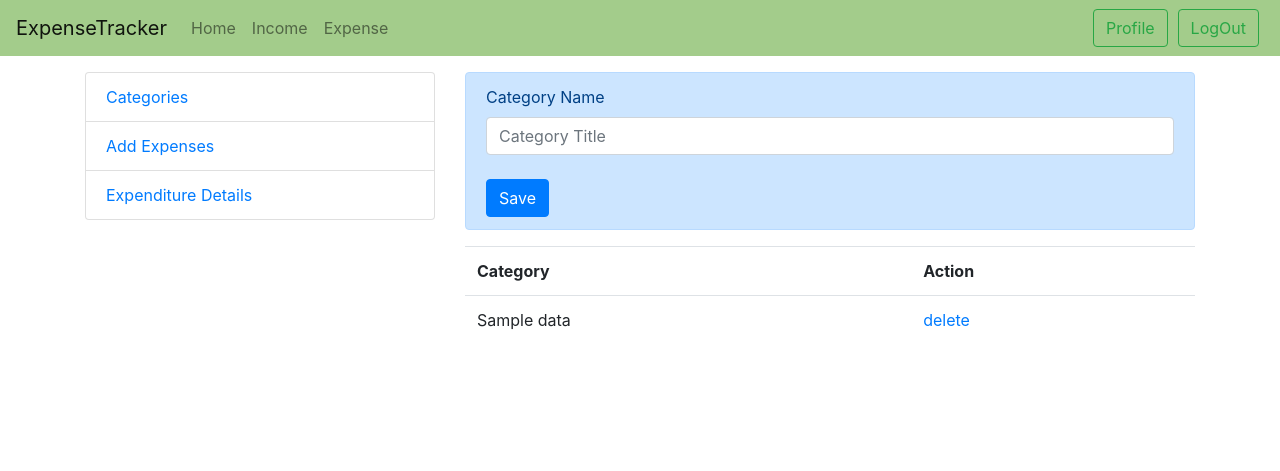
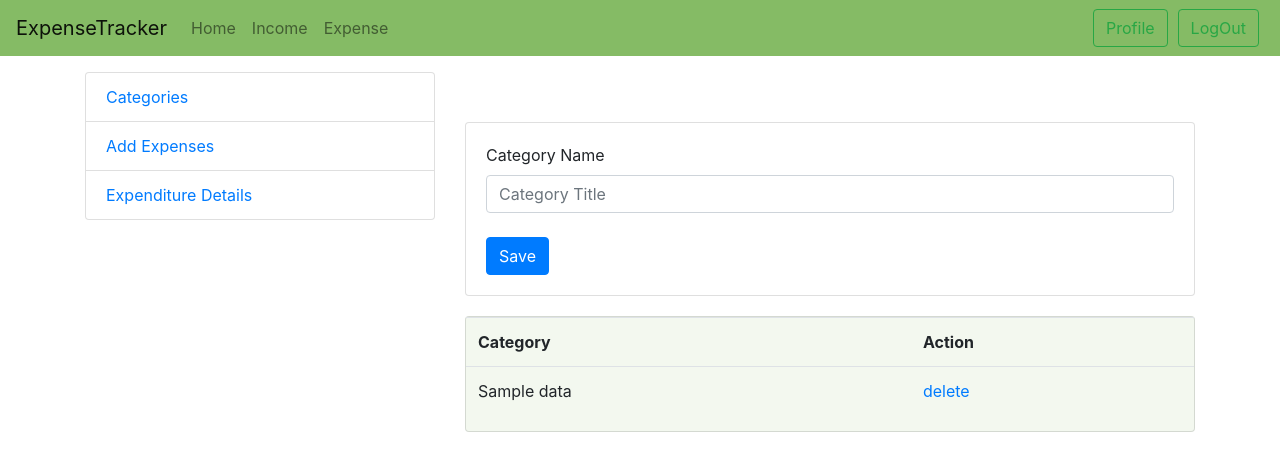
Before and after one commit to Sujeet9271/mtrack, a Django app: template templates/expenses/exp_category.html in a window 1280 px wide. Shown: the top 471 px of the page. Run offline with Django 3.2, Linux system fonts and the light colour scheme; the template is opened without the code that fills it: most values are stand-ins (such as "Sample title", 1, 10 or a date in 2020); some libraries are stand-ins or nearby versions.

Commit message:
Some UI fixes

```diff
--- a/templates/account/dashboard.html
+++ b/templates/account/dashboard.html
@@ -20,7 +20,7 @@ body {
 </head>
 <body>
 
-    <nav class="navbar navbar-expand-lg navbar-light" style="background-color:#85bb65; background: rgba(133, 187, 101, 0.75);">
+    <nav class="navbar sticky-top navbar-expand-lg navbar-light" style="background-color:#85bb65; background: rgba(133, 187, 101);">
         <a class="navbar-brand" href="{% url 'dashboard' %}">ExpenseTracker</a>
         <button class="navbar-toggler" type="button" data-toggle="collapse" data-target="#navbarTogglerDemo02" aria-controls="navbarTogglerDemo02" aria-expanded="false" aria-label="Toggle navigation">
           <span class="navbar-toggler-icon"></span>
--- a/templates/expenses/create.html
+++ b/templates/expenses/create.html
@@ -13,7 +13,7 @@ ExpenseTracker| Expenses
 
                     <div class="col-md-8">
 
-                                <div class="jumbotron">
+                                <div class="jumbotron" style="background: rgba(133, 187, 101, 0.1);">
 
                                             <form action="{% url 'exp_create' %}" method="post">
 
--- a/templates/expenses/exp_category.html
+++ b/templates/expenses/exp_category.html
@@ -10,6 +10,7 @@ ExpenseTracker| Expenses
     <div class="row">
         {% include 'partials/sidebar.html' %}
         <div class="col-md-8">
+            <div class="card-body">
                 {% if msg %}
                 <div class="alert alert-success">
                     {{msg}}
@@ -20,7 +21,10 @@ ExpenseTracker| Expenses
                     {{errmsg}}
                 </div>
             {% endif %}
-            <div class="alert alert-primary">
+            </div>
+
+            <div class="card" style="margin-top:10px;">
+                <div class="card-body">
                     <form method="post" action="{%  url 'exp_category' %}">
                         <label>Category Name</label>
                         <input type="text" name="title" class="form-control" placeholder="Category Title">
@@ -31,6 +35,8 @@ ExpenseTracker| Expenses
                     </form>
                 </div>
 
+            </div>
+<div class="card" style="background: rgba(133, 187, 101, 0.1); margin-top: 20px;">
     <table class="table table-hover">
 
         <th>Category</th>
@@ -46,6 +52,8 @@ ExpenseTracker| Expenses
         {% endfor %}
 
     </table>
+</div>
+
 
         </div>
 
--- a/templates/incomes/create.html
+++ b/templates/incomes/create.html
@@ -21,7 +21,7 @@ ExpenseTracker| Income
                 </div>
             {% endif %}
 
-<div class="jumbotron">
+<div class="jumbotron"  style="background: rgba(133, 187, 101, 0.1);">
 
             <form action="{% url 'inc_create' %}" method="post">
                 {{form}}
--- a/templates/index.html
+++ b/templates/index.html
@@ -47,8 +47,8 @@
 </head>
 <body>
 
-    <nav class="navbar navbar-expand-lg navbar-light" style="background-color:#85bb65; background: rgba(133, 187, 101, 0.75);">
-        <a class="navbar-brand" href="{% url 'dashboard' %}">ExpenseTracker</a>
+  <nav class="navbar sticky-top navbar-expand-lg navbar-light" style="background-color:#85bb65; background: rgba(133, 187, 101);">
+    <a class="navbar-brand" href="{% url 'dashboard' %}">ExpenseTracker</a>
         <button class="navbar-toggler" type="button" data-toggle="collapse" data-target="#navbarTogglerDemo02" aria-controls="navbarTogglerDemo02" aria-expanded="false" aria-label="Toggle navigation">
           <span class="navbar-toggler-icon"></span>
         </button>
@@ -93,7 +93,7 @@
           </a>
 
           <a href="{% url 'expenses_home' %}" class="stretched-link">
-              <div class="card" style="background: rgba(133, 187, 101, 0.25);">
+              <div class="card" style="background: rgba(133, 187, 101, 0.25); margin-bottom: 20px;">
 
                                     <img src="{% static 'image/Expense.jpeg' %}" class="img-fluid" style="width: 100% \9;height: 75% \9;">
 
--- a/templates/master/base.html
+++ b/templates/master/base.html
@@ -19,7 +19,7 @@
 </head>
 <body>
 
-  <nav class="navbar navbar-expand-lg navbar-light" style="background-color:#85bb65; background: rgba(133, 187, 101, 0.75);">
+  <nav class="navbar sticky-top navbar-expand-lg navbar-light" style="background-color:#85bb65; background: rgba(133, 187, 101);">
     <a class="navbar-brand" href="{% url 'dashboard' %}">ExpenseTracker</a>
         <button class="navbar-toggler" type="button" data-toggle="collapse" data-target="#navbarTogglerDemo02" aria-controls="navbarTogglerDemo02" aria-expanded="false" aria-label="Toggle navigation">
           <span class="navbar-toggler-icon"></span>
--- a/templates/partials/inc_sidebar.html
+++ b/templates/partials/inc_sidebar.html
@@ -1,4 +1,4 @@
-<div class="col-md-4">
+<div class="col-md-4" style="margin-bottom: 20px;">
             <ul class="list-group">
                 <li class="list-group-item"><a href="{% url 'inc_create' %}">Add Income</a></li>
                 <li class="list-group-item"><a href="/income/">Income Details</a></li>
--- a/templates/partials/sidebar.html
+++ b/templates/partials/sidebar.html
@@ -1,4 +1,4 @@
-<div class="col-md-4">
+<div class="col-md-4" style="margin-bottom: 20px;">
             <ul class="list-group">
                 <li class="list-group-item"><a href="{% url 'exp_category' %}">Categories</a></li>
                 <li class="list-group-item"><a href="{% url 'exp_create' %}">Add Expenses</a></li>
```
Also changed, not shown: db.sqlite3. Lines whose indentation alone changed are shown as unchanged.
